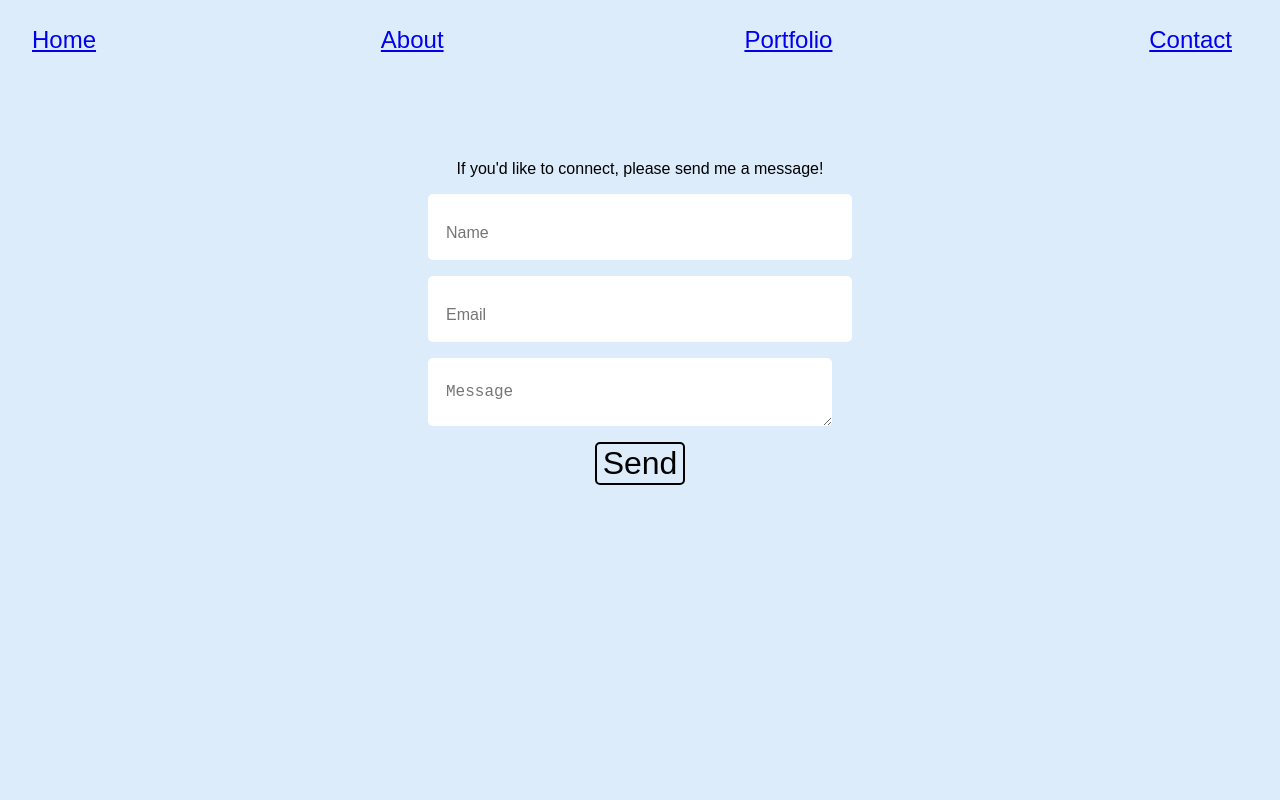
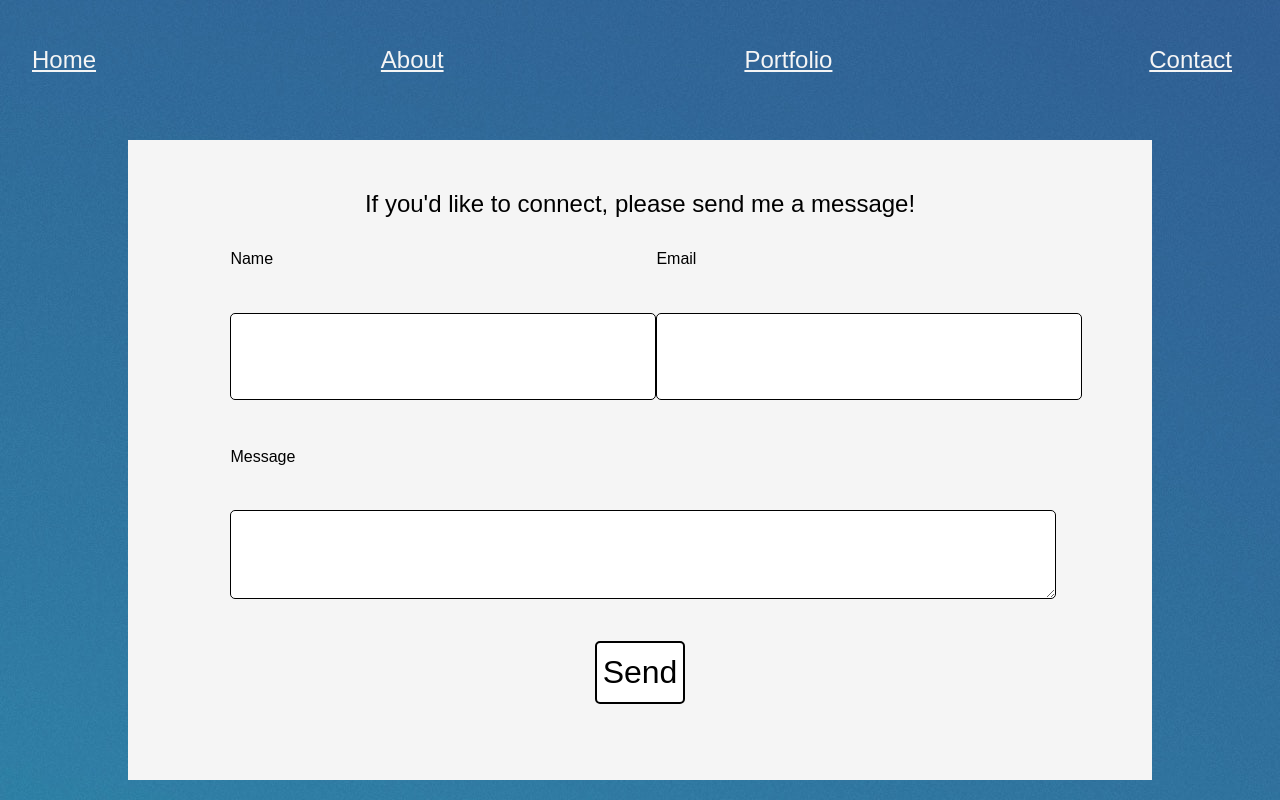
Before and after one commit to Gavin-Dreyer/Gavin-Dreyer-s-Portfolio, a React (Create React App) app: page /contact in a window 1280 px wide. Built offline with nearby package versions, Linux system fonts and the light colour scheme; what webfontloader would draw is missing.

Commit message:
re styled contact page

```diff
--- a/src/App.css
+++ b/src/App.css
@@ -1,10 +1,24 @@
+html {
+	height: 100%;
+}
+
 body {
 	font-family: 'Titillium Web', sans-serif;
-	background-color: #dcecfa;
-	height: 100vh;
+	/* background-color: #dcecfa; */
+	background-image: url('./assets/background.jpg');
+	height: 100%;
+}
+
+#root {
+	height: 100%;
 }
 
 .App {
+	display: flex;
+	flex-direction: column;
+	align-items: center;
+	justify-content: space-around;
+	height: 100%;
 }
 
 .navBar {
@@ -12,27 +26,31 @@ body {
 	align-items: center;
 	justify-content: space-between;
 	width: 95%;
-	height: 5rem;
-	margin: auto;
+	height: 10%;
 	font-size: 1.5rem;
+}
+
+.navBarLink1 {
+	color: #f5f5f5;
 }
 
 .navBarLink2 {
 	margin: 1rem;
+	color: #f5f5f5;
 }
 
 .navBarLink1:hover {
-	box-shadow: 1px 1px 1px 1px #000, 2px 2px 1px 1px #000, 3px 3px 1px 1px #000,
-		4px 4px 1px 1px #000, 5px 5px 1px 1px #000, 6px 6px 1px 1px #000,
-		7px 7px 1px 1px #000;
+	box-shadow: 1px 1px 1px 1px #bebebe, 2px 2px 1px 1px #bebebe,
+		3px 3px 1px 1px #bebebe, 4px 4px 1px 1px #bebebe, 5px 5px 1px 1px #bebebe,
+		6px 6px 1px 1px #bebebe, 7px 7px 1px 1px #bebebe;
 	transform: translateX(-7px);
 	padding: 0.25rem;
 }
 
 .navBarLink2:hover {
-	box-shadow: -7px 7px 1px 1px #000, -6px 6px 1px 1px #000,
-		-5px 5px 1px 1px #000, -4px 4px 1px 1px #000, -3px 3px 1px 1px #000,
-		-2px 2px 1px 1px #000, -1px 1px 1px 1px #000;
+	box-shadow: -7px 7px 1px 1px #bebebe, -6px 6px 1px 1px #bebebe,
+		-5px 5px 1px 1px #bebebe, -4px 4px 1px 1px #bebebe, -3px 3px 1px 1px #bebebe,
+		-2px 2px 1px 1px #bebebe, -1px 1px 1px 1px #bebebe;
 	transform: translateX(7px);
 	padding: 0.25rem;
 }
@@ -157,7 +175,8 @@ body {
 
 .arrowBtn {
 	font-size: 5rem;
-	background-color: #dcecfa;
+	/* background-color: #dcecfa; */
+	background-image: url('./assets/background.jpg');
 	border: none;
 	margin: 1rem;
 	padding: 1.1rem;
@@ -174,59 +193,98 @@ body {
 }
 
 .contact {
-	margin-top: 5rem;
 	display: flex;
 	flex-direction: column;
 	justify-content: center;
 	align-items: center;
+	width: 80%;
+	height: 80%;
+	background-color: #f5f5f5;
 }
 
-.contact p {
+#opener {
+	font-size: 1.5rem;
 }
 
-.contact .inputLabel {
+.contact form {
+	width: 100%;
+	height: 80%;
 	display: flex;
+	flex-direction: column;
+	align-items: center;
+	justify-content: center;
+}
+
+#nameEmail {
+	display: flex;
+	justify-content: space-between;
+	width: 80%;
+	height: 40%;
+}
+
+#messageBox {
+	width: 80%;
+	height: 40%;
+}
+
+.inputLabel {
+	display: flex;
+	flex-direction: column;
 	justify-content: space-between;
 	align-items: space-between;
 	font-size: 2rem;
+}
+
+.inputLabelMessage {
+	height: 100%;
+	display: flex;
+	flex-direction: column;
+	justify-content: space-between;
+	align-items: space-between;
+	font-size: 1rem;
+}
+
+.inputLabel p {
+	font-size: 1rem;
 }
 
 .contactInput {
 	border: none;
 	border-radius: 5px;
 	font-size: 2rem;
-	height: 4rem;
+	height: 50%;
+	border: 1px solid black;
 }
 
 .contactInputMessage {
 	border: none;
 	border-radius: 5px;
 	font-size: 2rem;
-	height: 4rem;
+	height: 50%;
+	width: 100%;
+	border: 1px solid black;
 }
 
-.contactInput::placeholder {
-	padding-left: 1rem;
-	vertical-align: middle;
-	font-size: 1rem;
-}
-
-.contactInputMessage::placeholder {
-	font-size: 1rem;
-	padding-left: 1rem;
-	line-height: 4rem;
-}
-
-.contact .submitBtn {
+.submitBtn {
 	display: flex;
 	justify-content: center;
+	align-items: center;
+	width: 10%;
+	height: 20%;
 }
 
 .contact button {
 	font-size: 2rem;
 	border: 2px solid black;
 	border-radius: 5px;
-	background-color: #dcecfa;
+	background-color: white;
+	height: 75%;
+}
+
+.contact button:hover {
+	font-size: 2rem;
+	border: 7px solid black;
+	transition: border 0.1s;
 }
 
 @media screen and (max-width: 1300px) {
--- a/src/components/Contact.js
+++ b/src/components/Contact.js
@@ -30,38 +30,39 @@ const Contact = () => {
 
 	return (
 		<div className="contact">
-			<div>If you'd like to connect, please send me a message!</div>
+			<div id="opener">If you'd like to connect, please send me a message!</div>
 			<form onSubmit={handleSubmit}>
 				<input type="hidden" name="form-name" value="contact" />
-				<p>
+				<p id="nameEmail">
 					<label className="inputLabel">
+						<p>Name</p>
 						<input
 							type="text"
 							name="name"
-							placeholder="Name"
+							// placeholder="Name"
 							value={contact.name}
 							onChange={handleChange}
 							className="contactInput"
 						/>
 					</label>
-				</p>
-				<p>
 					<label className="inputLabel">
+						<p>Email</p>
 						<input
 							type="email"
 							name="email"
-							placeholder="Email"
+							// placeholder="Email"
 							value={contact.email}
 							onChange={handleChange}
 							className="contactInput"
 						/>
 					</label>
 				</p>
-				<p>
-					<label className="inputLabel">
+				<p id="messageBox">
+					<label className="inputLabelMessage">
+						<p>Message</p>
 						<textarea
 							name="message"
-							placeholder="Message"
+							// placeholder="Message"
 							value={contact.message}
 							onChange={handleChange}
 							className="contactInputMessage"
--- a/src/components/NavBar.js
+++ b/src/components/NavBar.js
@@ -1,4 +1,4 @@
-import React, { useState, useEffect } from 'react';
+import React from 'react';
 import { Link } from 'react-router-dom';
 
 const NavBar = props => {
```
Also changed, not shown: src/assets/background.jpg (added).
